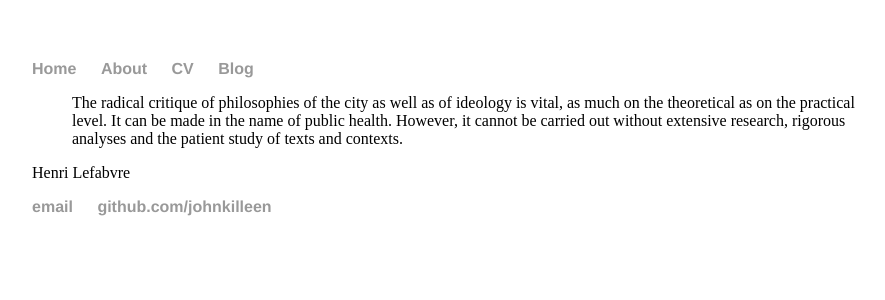
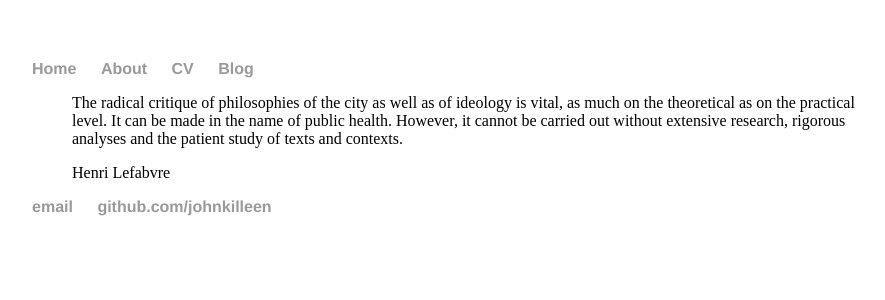
Before and after one commit to JohnKilleen/JohnKilleen.github.io, a Jekyll site: the page built from index.html, in a window 1280 px wide. Shown: the top 300 px of the page, without its empty margins (160-1045 px from the left). Built offline with Jekyll 4.4.1, drawn with Linux system fonts in a browser that asks for light colours.

Commit message:
Update index.html
bq3

```diff
--- a/index.html
+++ b/index.html
@@ -6,6 +6,7 @@ title: jpk, things
 	<blockquote>
 	<p>The radical critique of philosophies of the city as well as of ideology is vital, as much on the theoretical as on the practical level. It can be made in the name of public health. However, it cannot be carried out without extensive research, rigorous analyses and the patient study of texts and contexts.</p>
 	</blockquote>
+	<blockquote>
 	<p>Henri Lefabvre</p>
-
+	</blockquote>
 </div><!-- /.blurb -->
```
